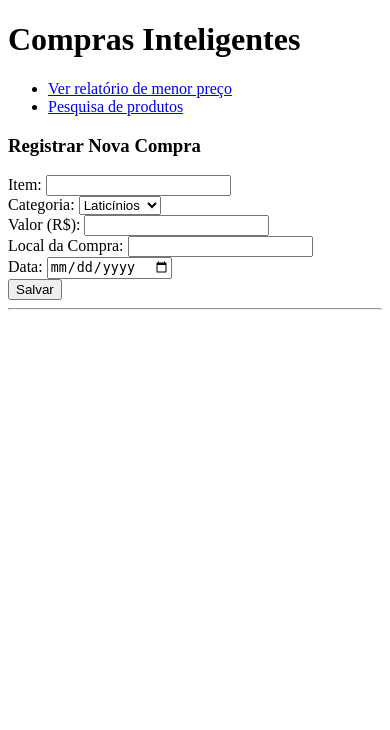
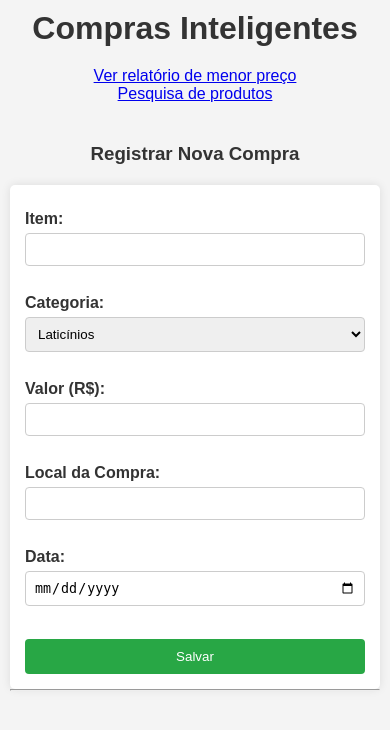
Before and after one commit to thaismsanchez/Compras-inteligentes, a Flask app: page / in a window 390 px wide. Shown: the top 730 px of the page. Run offline with Flask 3, Linux system fonts and the light colour scheme; parts of the project's set-up code (start-up, migrations or seed data) failed here and were passed over.

Commit message:
Update style.css

```diff
--- a/static/css/style.css
+++ b/static/css/style.css
@@ -1,3 +1,81 @@
+/* Reset básico */
+* {
+  box-sizing: border-box;
+  margin: 0;
+  padding: 0;
+}
+
+/* Estilo do corpo */
+body {
+  font-family: Arial, sans-serif;
+  background-color: #f4f4f4;
+  color: #333;
+  padding: 20px;
+}
+
+/* Cabeçalho */
+header {
+  text-align: center;
+  margin-bottom: 40px;
+}
+
+/* Parágrafos e títulos */
+h1, h2, h3 {
+  text-align: center;
+  margin-bottom: 20px;
+}
+
+/* Main */
+main {
+  margin-top: 30px;
+}
+
+/* Lista */
+.menu {
+  list-style-type: none;
+  padding-left: 0;
+}
+
+/* Formulário */
+form {
+  background-color: #fff;
+  padding: 20px;
+  border-radius: 5px;
+  max-width: 500px;
+  margin: 0 auto;
+  box-shadow: 0 0 10px rgba(0, 0, 0, 0.1);
+}
+
+form label {
+  display: block;
+  margin-top: 10px;
+  font-weight: bold;
+}
+
+form input,
+form select {
+  width: 100%;
+  padding: 8px;
+  margin-top: 5px;
+  border: 1px solid #ccc;
+  border-radius: 4px;
+}
+
+form button {
+  margin-top: 15px;
+  padding: 10px;
+  width: 100%;
+  background-color: #28a745;
+  color: #fff;
+  border: none;
+  border-radius: 4px;
+  cursor: pointer;
+}
+
+form button:hover {
+  background-color: #218838;
+}
+
 /* Resultados da pesquisa */
 .resultados {
   margin-top: 30px;
@@ -39,8 +117,46 @@ a[href="/"]:hover {
   text-decoration: underline;
 }
 
-/* Responsividade adicional */
+/* Relatório */
+.relatorio-container {
+  max-width: 1000px;
+  margin: 0 auto;
+  padding: 20px;
+}
+
+table {
+  width: 100%;
+  border-collapse: collapse;
+  background-color: #fff;
+  box-shadow: 0 0 10px rgba(0,0,0,0.05);
+  margin-top: 20px;
+}
+
+th, td {
+  text-align: left;
+  padding: 12px 10px;
+  border-bottom: 1px solid #ccc;
+}
+
+th {
+  background-color: #28a745;
+  color: white;
+}
+
+tr:nth-child(even) {
+  background-color: #f9f9f9;
+}
+
+/* Responsividade geral */
 @media (max-width: 600px) {
+  body {
+    padding: 10px;
+  }
+
+  form {
+    padding: 15px;
+  }
+
   .resultados li {
     padding: 12px;
     font-size: 0.95rem;
```
Also changed, not shown: other parts of static/css/style.css (+34 -0 lines).
